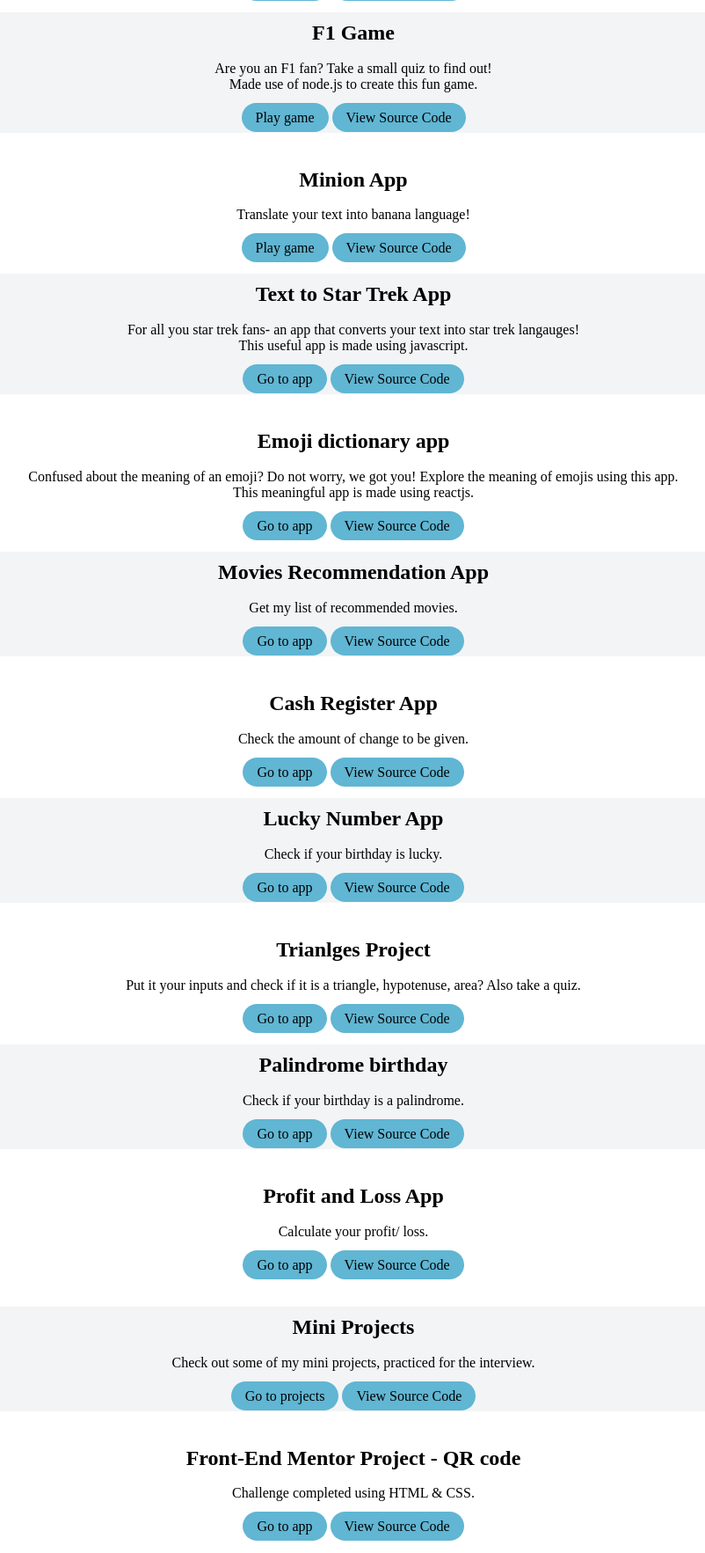
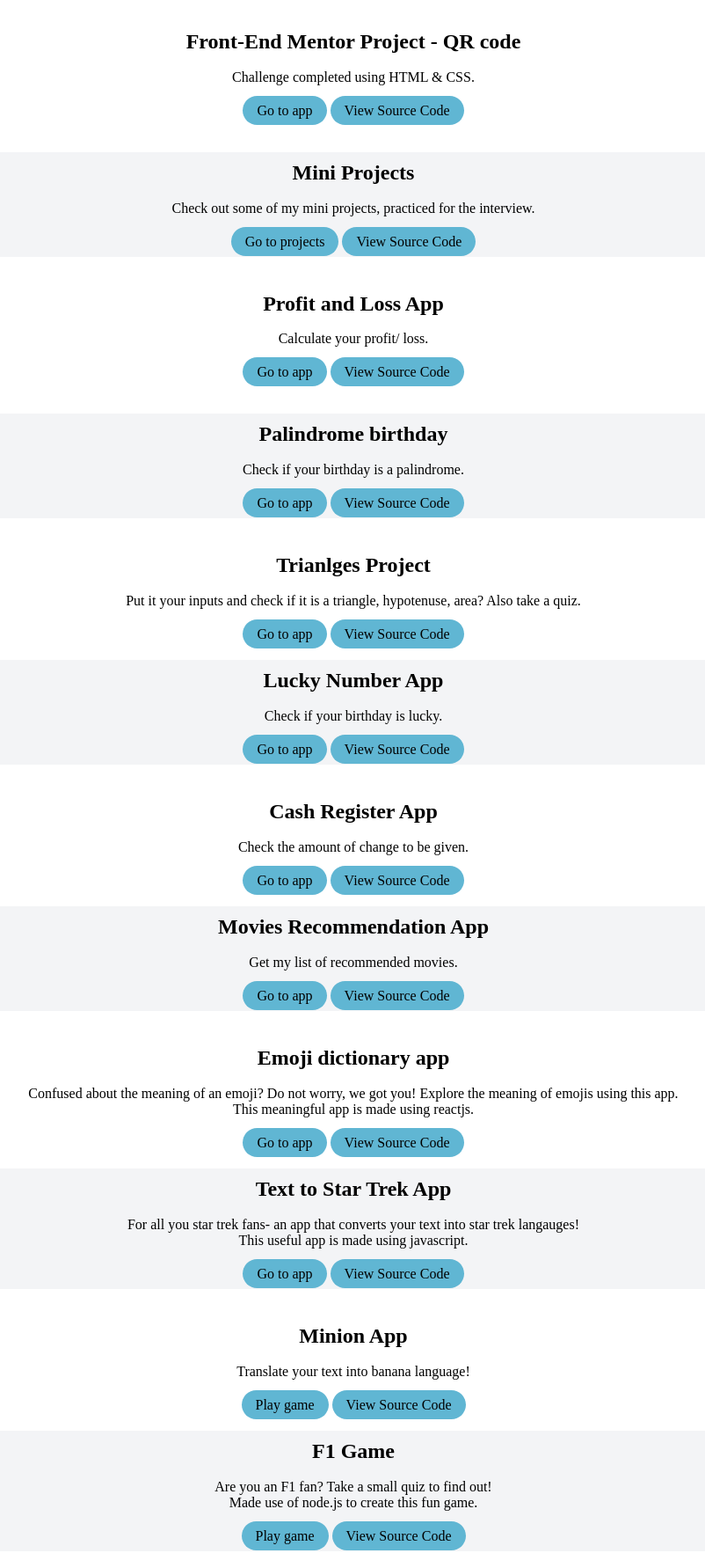
Before and after one commit to poojaarora2912/practicedev, a plain HTML site: page projects.html in a window 1280 px wide. Shown: the part 302-2067 px from the top of the page at 88% size, without its empty margins (238-1040 px from the left). Drawn offline with Linux system fonts and the light colour scheme.

Commit message:
update: projects page
update: projects page

```diff
--- a/projects.html
+++ b/projects.html
@@ -1,137 +1,158 @@
 <html>
+
 <head>
-        <link href="stylesprojects.css" rel="stylesheet"/>
-        <link href="home.css" rel="stylesheet"/>
+    <link href="stylesprojects.css" rel="stylesheet" />
+    <link href="home.css" rel="stylesheet" />
 </head>
+
 <body>
     <div class="nav-header">
         <div class="nav-left">
-            <p><h1>Pooja Arora</h1></p>
-            <p><h2>Front-end Developer</h2></p>
+            <p>
+            <h1>Pooja Arora</h1>
+            </p>
+            <p>
+            <h2>Front-end Developer</h2>
+            </p>
         </div>
         <div class="nav-right">
             <a href="index.html">HOME</a>
             <a href="projects.html"><span class="current">PROJECTS</span></a>
             <a href="aboutme.html">ABOUT ME</a>
             <a href="blogs.html">BLOGS</a>
-            <!-- <a href="https://www.linkedin.com/in/pooja-arora-71b7591a7/">LinkedIn</a> -->
+        </div>
+    </div>
+    <div class="off-white">
+        <div class="projectfourteen">
+            <h2 class="project-heading">Front-End Mentor Project - FAQ UI Component</h2><br />
+            <span class="project-description">Challenge completed using HTML, CSS & JavaScript.</span>
+            <br />
+            <a href="https://faq-component-ui.netlify.app/" class="playgame">Go to projects</a>
+            <a href="https://github.com/poojaarora2912/faq-accordion-card-main" class="playgame">View Source Code</a>
+        </div><br />
+    </div>
+
+    <div class="projectthirteen">
+        <h2 class="project-heading">Front-End Mentor Project - QR code</h2><br />
+        <span class="project-description">Challenge completed using HTML & CSS.</span> <br />
+        <a href="https://qr-code-front-end-mentor.netlify.app/" class="playgame">Go to app</a>
+        <a href="https://github.com/poojaarora2912/qr-code-component-main" class="playgame">View Source Code</a>
+    </div><br />
+
+    <div class="off-white">
+        <div class="projecttwelve">
+            <h2 class="project-heading">Mini Projects</h2><br />
+            <span class="project-description">Check out some of my mini projects, practiced for the interview.</span>
+            <br />
+            <a href="https://practice-interview-mini-projects.netlify.app/" class="playgame">Go to projects</a>
+            <a href="https://github.com/poojaarora2912/practice_interview" class="playgame">View Source Code</a>
+        </div><br />
+    </div>
+
+    <div class="projecteleven">
+        <h2 class="project-heading">Profit and Loss App</h2><br />
+        <span class="project-description">Calculate your profit/ loss.</span> <br />
+        <a href="https://profit-loss-app-project.netlify.app/" class="playgame">Go to app</a>
+        <a href="https://github.com/poojaarora2912/profit-and-loss-app" class="playgame">View Source Code</a>
+    </div><br />
+
+    <div class="off-white">
+        <div class="projectten">
+            <h2 class="project-heading">Palindrome birthday</h2><br />
+            <span class="project-description">Check if your birthday is a palindrome.</span> <br />
+            <a href="https://palindromebirthday-app-mark13.netlify.app/" class="playgame">Go to app</a>
+            <a href="https://github.com/poojaarora2912/palindrome" class="playgame">View Source Code</a>
+            <br /><br />
+        </div>
+    </div>
+
+    <div class="projectnine">
+        <h2 class="project-heading">Trianlges Project</h2><br />
+        <span class="project-description">Put it your inputs and check if it is a triangle, hypotenuse, area? Also take
+            a quiz.</span> <br />
+        <a href="https://triangle-app-project.netlify.app/" class="playgame">Go to app</a>
+        <a href="https://github.com/poojaarora2912/triangles-app" class="playgame">View Source Code</a>
+    </div>
+
+    <div class="off-white">
+        <div class="projecteight">
+            <h2 class="project-heading">Lucky Number App</h2><br />
+            <span class="project-description">Check if your birthday is lucky.</span> <br />
+            <a href="https://birthday-lucky-app-project.netlify.app/" class="playgame">Go to app</a>
+            <a href="https://github.com/poojaarora2912/birthday-lucky-app" class="playgame">View Source Code</a>
+            <br /><br />
+        </div>
+    </div>
+
+    <div class="projectseven">
+        <h2 class="project-heading">Cash Register App</h2><br />
+        <span class="project-description">Check the amount of change to be given.</span> <br />
+        <a href="https://cash-register-app-project-mark10.netlify.app/" class="playgame">Go to app</a>
+        <a href="https://github.com/poojaarora2912/cash-register-app" class="playgame">View Source Code</a>
+    </div>
+
+    <div class="off-white">
+        <div class="projectsix">
+            <h2 class="project-heading">Movies Recommendation App</h2><br />
+            <span class="project-description">Get my list of recommended movies.</span><br />
+            <a href="https://xfrc0f.csb.app/" class="playgame">Go to app</a>
+            <a href="https://github.com/poojaarora2912/movies-recommendation-app" class="playgame">View Source Code</a>
+            <br /><br />
+        </div>
+    </div>
+
+    <div class="projectfive">
+        <h2 class="project-heading">Emoji dictionary app</h2><br />
+        <span class="project-description">Confused about the meaning of an emoji? Do not worry, we got you! Explore the
+            meaning of emojis using this app.<br>
+            This meaningful app is made using reactjs. </span><br />
+        <a href="https://hnv4i0.csb.app/" class="playgame">Go to app</a>
+        <a href="https://github.com/poojaarora2912/emojiapp" class="playgame">View Source Code</a>
+    </div>
+
+
+    <div class="off-white">
+        <div class="projectfour">
+            <h2 class="project-heading">Text to Star Trek App</h2><br />
+            <span class="project-description">For all you star trek fans- an app that converts your text into star trek
+                langauges!<br>
+                This useful app is made using javascript. </span><br />
+            <a href="https://star-trek-language-converter.netlify.app/" class="playgame">Go to app</a>
+            <a href="https://github.com/poojaarora2912/star-trek-language-converter" class="playgame">View Source
+                Code</a>
+            <br /><br />
         </div>
     </div>
 
 
-          <div class="projectone">
-            <h2 class="project-heading">Quiz</h2><br>
-            <span class="project-description">How well do you know me? <br/>
-            Made use of node.js to create this fun game. </span><br/>
-            <a href="https://replit.com/@PoojaArora4/HowWellDoYouKnowMe#index.js/embed=1&output=1" class="playgame">Play game</a>
-            <a href="https://github.com/poojaarora2912/HowWellDoYouKnowMe" class="playgame">View Source Code</a>
-        </div>
-        <div class="off-white">
-        <div class="projecttwo">
-            <h2 class="project-heading">F1 Game</h2><br>
-            <span class="project-description">Are you an F1 fan? Take a small quiz to find out! <br/>
-            Made use of node.js to create this fun game. </span><br/>
-            <a href="https://replit.com/@PoojaArora4/f1game#index.js/embed=1&output=1" class="playgame">Play game</a>
-           <a href="https://github.com/poojaarora2912/f1game" class="playgame">View Source Code</a>
-           <br/><br/>
-        </div>
-        </div>
-
     <div class="projectthree">
         <h2 class="project-heading">Minion App</h2><br>
         <span class="project-description"> Translate your text into banana language!
-             </span><br/>
+        </span><br />
         <a href="https://minion-app-project.netlify.app/" class="playgame">Play game</a>
         <a href="https://github.com/poojaarora2912/Banana-App" class="playgame">View Source Code</a>
     </div>
 
     <div class="off-white">
-        <div class="projectfour">
-            <h2 class="project-heading">Text to Star Trek App</h2><br/>
-            <span class="project-description">For all you star trek fans- an app that converts your text into star trek langauges!<br>
-            This useful app is made using javascript. </span><br/>
-            <a href="https://star-trek-language-converter.netlify.app/" class="playgame">Go to app</a>
-            <a href="https://github.com/poojaarora2912/star-trek-language-converter" class="playgame">View Source Code</a>
-            <br/><br/>
+        <div class="projecttwo">
+            <h2 class="project-heading">F1 Game</h2><br>
+            <span class="project-description">Are you an F1 fan? Take a small quiz to find out! <br />
+                Made use of node.js to create this fun game. </span><br />
+            <a href="https://replit.com/@PoojaArora4/f1game#index.js/embed=1&output=1" class="playgame">Play game</a>
+            <a href="https://github.com/poojaarora2912/f1game" class="playgame">View Source Code</a>
+            <br /><br />
         </div>
     </div>
 
-        <div class="projectfive">
-            <h2 class="project-heading">Emoji dictionary app</h2><br/>
-            <span class="project-description">Confused about the meaning of an emoji? Do not worry, we got you! Explore the meaning of emojis using this app.<br>
-            This meaningful app is made using reactjs. </span><br/>
-            <a href="https://hnv4i0.csb.app/" class="playgame">Go to app</a>
-            <a href="https://github.com/poojaarora2912/emojiapp" class="playgame">View Source Code</a>
+    <div class="projectone">
+        <h2 class="project-heading">Quiz</h2><br>
+        <span class="project-description">How well do you know me? <br />
+            Made use of node.js to create this fun game. </span><br />
+        <a href="https://replit.com/@PoojaArora4/HowWellDoYouKnowMe#index.js/embed=1&output=1" class="playgame">Play
+            game</a>
+        <a href="https://github.com/poojaarora2912/HowWellDoYouKnowMe" class="playgame">View Source Code</a>
     </div>
 
-        <div class="off-white">
-        <div class="projectsix">
-            <h2 class="project-heading">Movies Recommendation App</h2><br/>
-            <span class="project-description">Get my list of recommended movies.</span><br/>
-            <a href="https://xfrc0f.csb.app/" class="playgame">Go to app</a>
-            <a href="https://github.com/poojaarora2912/movies-recommendation-app" class="playgame">View Source Code</a>
-            <br/><br/>
-        </div>
-        </div>
-
-
-        <div class="projectseven">
-            <h2 class="project-heading">Cash Register App</h2><br/>
-            <span class="project-description">Check the amount of change to be given.</span> <br/>
-            <a href="https://cash-register-app-project-mark10.netlify.app/" class="playgame">Go to app</a>
-            <a href="https://github.com/poojaarora2912/cash-register-app" class="playgame">View Source Code</a>
-        </div>
-
-        <div class="off-white">
-        <div class="projecteight">
-            <h2 class="project-heading">Lucky Number App</h2><br/>
-            <span class="project-description">Check if your birthday is lucky.</span> <br/>
-            <a href="https://birthday-lucky-app-project.netlify.app/" class="playgame">Go to app</a>
-            <a href="https://github.com/poojaarora2912/birthday-lucky-app" class="playgame">View Source Code</a>
-            <br/><br/>
-        </div>
-        </div>
-
-
-        <div class="projectnine">
-            <h2 class="project-heading">Trianlges Project</h2><br/>
-            <span class="project-description">Put it your inputs and check if it is a triangle, hypotenuse, area? Also take a quiz.</span> <br/>
-            <a href="https://triangle-app-project.netlify.app/" class="playgame">Go to app</a>
-            <a href="https://github.com/poojaarora2912/triangles-app" class="playgame">View Source Code</a>
-        </div>
-
-        <div class="off-white">
-        <div class="projectten">
-            <h2 class="project-heading">Palindrome birthday</h2><br/>
-            <span class="project-description">Check if your birthday is a palindrome.</span> <br/>
-            <a href="https://palindromebirthday-app-mark13.netlify.app/" class="playgame">Go to app</a>
-            <a href="https://github.com/poojaarora2912/palindrome" class="playgame">View Source Code</a>
-            <br/><br/>
-        </div>
-        </div>
-
-        <div class="projecteleven">
-            <h2 class="project-heading">Profit and Loss App</h2><br/>
-            <span class="project-description">Calculate your profit/ loss.</span> <br/>
-            <a href="https://profit-loss-app-project.netlify.app/" class="playgame">Go to app</a>
-            <a href="https://github.com/poojaarora2912/profit-and-loss-app" class="playgame">View Source Code</a>
-        </div><br/>
-
-        <div class="off-white">
-        <div class="projecttwelve">
-            <h2 class="project-heading">Mini Projects</h2><br/>
-            <span class="project-description">Check out some of my mini projects, practiced for the interview.</span> <br/>
-            <a href="https://practice-interview-mini-projects.netlify.app/" class="playgame">Go to projects</a>
-            <a href="https://github.com/poojaarora2912/practice_interview" class="playgame">View Source Code</a>
-        </div><br/>
-        </div>
-
-        <div class="projectthirteen">
-            <h2 class="project-heading">Front-End Mentor Project - QR code</h2><br/>
-            <span class="project-description">Challenge completed using HTML & CSS.</span> <br/>
-            <a href="https://qr-code-front-end-mentor.netlify.app/" class="playgame">Go to app</a>
-            <a href="https://github.com/poojaarora2912/qr-code-component-main" class="playgame">View Source Code</a>
-        </div><br/>
 
 
 
@@ -160,4 +181,5 @@
 
 
 </body>
+
 </html>
--- a/stylesprojects.css
+++ b/stylesprojects.css
@@ -29,10 +29,10 @@ text-align: center;
 .project-description{
     color: black;
 }
-.projectone, .projecttwo, .projectthree, .projectfour, .projectfive, .projectsix,.projectseven, .projecteight, .projectnine, .projectten, .projecteleven, .projecttwelve, .projectthirteen, .project-heading{
+.projectone, .projecttwo, .projectthree, .projectfour, .projectfive, .projectsix,.projectseven, .projecteight, .projectnine, .projectten, .projecteleven, .projecttwelve, .projectthirteen,.projectfourteen, .project-heading{
     position: relative;
     text-align: center;
 }
-.projectone, .projecttwo, .projectthree, .projectfour, .projectfive, .projectsix, .projectseven, .projecteight, .projectnine, .projectten, .projecteleven, .projecttwelve, .projectthirteen{
+.projectone, .projecttwo, .projectthree, .projectfour, .projectfive, .projectsix, .projectseven, .projecteight, .projectnine, .projectten, .projecteleven, .projecttwelve, .projectthirteen, .projectfourteen{
     top: -10px;
 }
```
Lines whose indentation alone changed are shown as unchanged.
